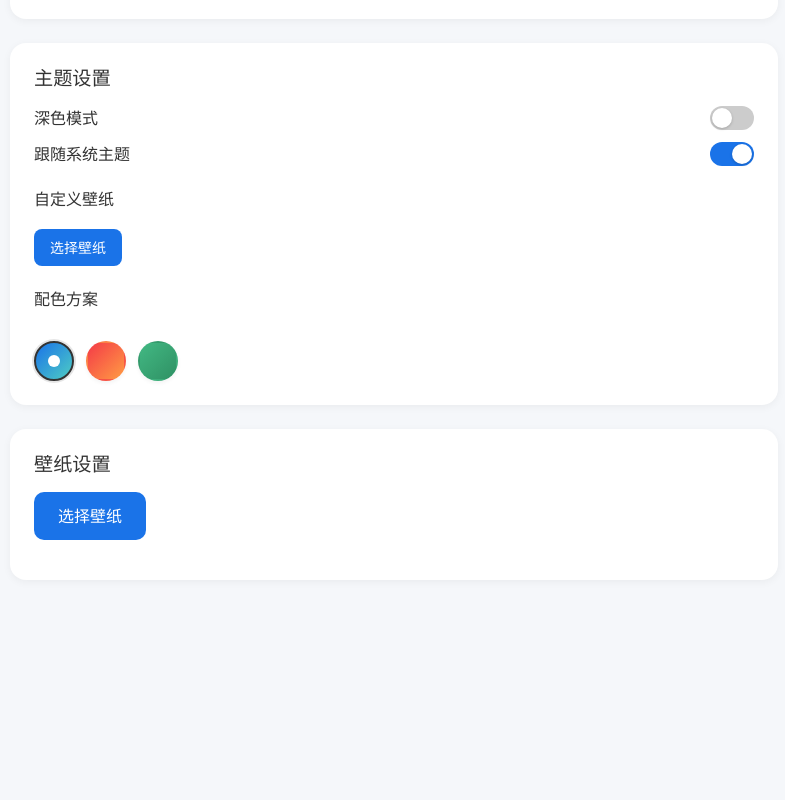
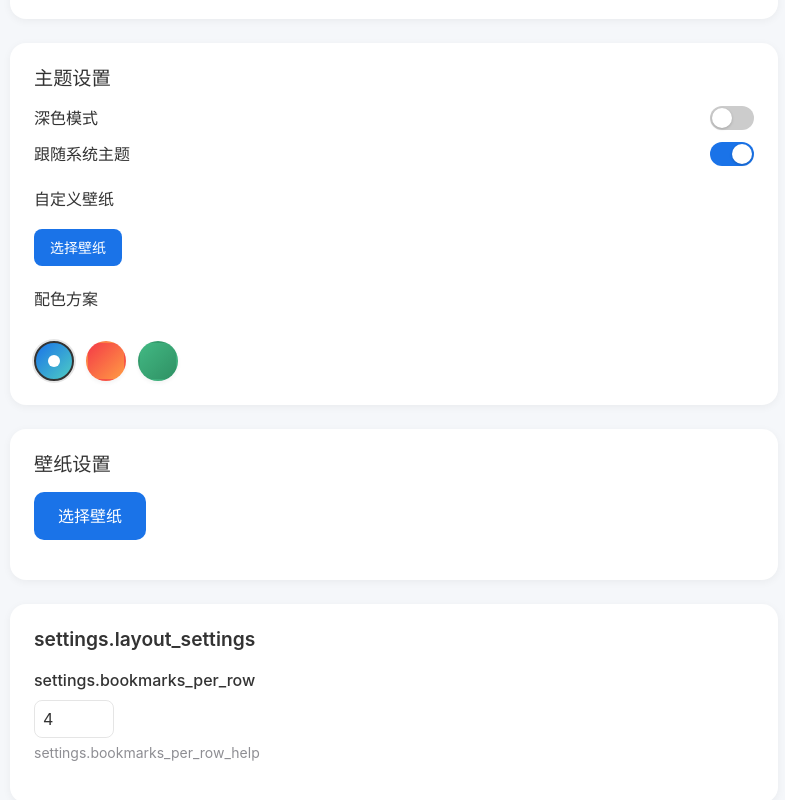
Before and after one commit to Farr1102/browser-bookmarks, a Vue app: page /settings in a window 1280 px wide. Shown: the part 312-1112 px from the top of the page, without its empty margins (246-1031 px from the left). Before the commit the page ends 932 px from the top, so only its background shows below. Built offline with nearby package versions, Linux system fonts and the light colour scheme.

Commit message:
修改打包错误

```diff
--- a/src/components/CategoryForm.vue
+++ b/src/components/CategoryForm.vue
@@ -48,7 +48,7 @@
 </template>
 
 <script setup lang="ts">
-import { reactive, computed, onMounted } from 'vue';
+import { reactive, onMounted } from 'vue';
 import { useLanguageStore } from '../stores/languageStore';
 
 const languageStore = useLanguageStore();
--- a/src/components/Sidebar.vue
+++ b/src/components/Sidebar.vue
@@ -3,7 +3,7 @@ import { ref, computed } from 'vue';
 import { useBookmarkStore } from '../stores/bookmarkStore';
 import { useLanguageStore } from '../stores/languageStore';
 
-const props = defineProps<{
+defineProps<{
   isOpen: boolean;
 }>();
 
--- a/src/components/ThemeToggle.vue
+++ b/src/components/ThemeToggle.vue
@@ -1,6 +1,7 @@
 <script setup lang="ts">
 import { ref, watch, onMounted, computed } from 'vue';
-import { useThemeStore, WallpaperPosition, ColorScheme } from '../stores/themeStore';
+import { useThemeStore } from '../stores/themeStore';
+import type { ColorScheme } from '../stores/themeStore';
 import { useLanguageStore } from '../stores/languageStore';
 
 const themeStore = useThemeStore();
@@ -8,7 +9,7 @@ const languageStore = useLanguageStore();
 const { t } = languageStore;
 
 // 响应式状态
-const isDarkMode = computed(() => themeStore.isDarkMode);
+const isDarkMode = ref(themeStore.isDarkMode);
 const useSystemTheme = computed(() => themeStore.settings.useSystemTheme);
 const customWallpaper = computed(() => themeStore.settings.customWallpaper);
 const wallpaperPosition = computed({
@@ -30,8 +31,8 @@ const wallpaperPreview = ref<string>(customWallpaper.value || '');
 const hasCustomWallpaper = computed(() => !!customWallpaper.value);
 
 // 监听 isDarkMode 变化
-watch(isDarkMode, (newValue) => {
-  themeStore.toggleDarkMode(newValue);
+watch(() => themeStore.isDarkMode, (newValue) => {
+  isDarkMode.value = newValue;
 });
 
 // 监听 useSystemTheme 变化
@@ -71,16 +72,6 @@ const toggleSystemTheme = () => {
 const updateWallpaperBlur = (event: Event) => {
   const value = (event.target as HTMLInputElement).value;
   wallpaperBlur.value = parseInt(value);
-};
-
-// 设置壁纸位置
-const updateWallpaperPosition = () => {
-  themeStore.setWallpaperPosition(wallpaperPosition.value);
-};
-
-// 设置颜色方案
-const setColorScheme = (scheme: ColorScheme) => {
-  themeStore.setColorScheme(scheme);
 };
 
 // 计算壁纸预览样式
--- a/src/stores/bookmarkStore.ts
+++ b/src/stores/bookmarkStore.ts
@@ -55,14 +55,16 @@ export const useBookmarkStore = defineStore('bookmarkStore', () => {
   // 获取分类路径（支持多级分类导航）
   const getCategoryPath = computed(() => (categoryId: string) => {
     const path: Category[] = [];
-    let current = categories.value.find(c => c.id === categoryId);
+    let current: Category | undefined = categories.value.find(c => c.id === categoryId);
 
     while (current) {
       path.unshift(current);
       if (current.parentId) {
-        current = categories.value.find(c => c.id === current?.parentId);
+        const parent = categories.value.find(c => c.id === current?.parentId);
+        if (!parent) break;
+        current = parent;
       } else {
-        current = null;
+        current = undefined;
       }
     }
 
--- /dev/null
+++ b/src/stores/layoutStore.ts
@@ -0,0 +1,57 @@
+import { defineStore } from 'pinia';
+import { ref, watch } from 'vue';
+
+// 存储键
+const LAYOUT_STORAGE_KEY = 'bookmark-layout-settings';
+
+// 默认设置
+const DEFAULT_BOOKMARKS_PER_ROW = 4;
+
+interface LayoutSettings {
+  bookmarksPerRow: number;
+}
+
+// 从 localStorage 加载设置
+const loadFromStorage = (): LayoutSettings => {
+  try {
+    const stored = localStorage.getItem(LAYOUT_STORAGE_KEY);
+    if (stored) {
+      return JSON.parse(stored);
+    }
+  } catch (error) {
+    console.error('读取布局设置失败:', error);
+  }
+  return {
+    bookmarksPerRow: DEFAULT_BOOKMARKS_PER_ROW
+  };
+};
+
+// 保存设置到 localStorage
+const saveToStorage = (settings: LayoutSettings): void => {
+  try {
+    localStorage.setItem(LAYOUT_STORAGE_KEY, JSON.stringify(settings));
+  } catch (error) {
+    console.error('保存布局设置失败:', error);
+  }
+};
+
+// 定义 store
+export const useLayoutStore = defineStore('layout', () => {
+  // 设置状态
+  const settings = ref<LayoutSettings>(loadFromStorage());
+
+  // 更新每行书签数
+  const setBookmarksPerRow = (value: number) => {
+    settings.value.bookmarksPerRow = value;
+  };
+
+  // 监听设置变化并保存
+  watch(settings, (newSettings) => {
+    saveToStorage(newSettings);
+  }, { deep: true });
+
+  return {
+    settings,
+    setBookmarksPerRow
+  };
+});
--- a/src/views/CategoryView.vue
+++ b/src/views/CategoryView.vue
@@ -1,11 +1,11 @@
 <script setup lang="ts">
-import { ref, computed, watch } from 'vue';
+import { ref, computed } from 'vue';
 import { useBookmarkStore } from '../stores/bookmarkStore';
 import { useLanguageStore } from '../stores/languageStore';
 import { useRoute } from 'vue-router';
+import { useLayoutStore } from '../stores/layoutStore';
 import BookmarkItem from '../components/BookmarkItem.vue';
 import AddBookmarkDialog from '../components/AddBookmarkDialog.vue';
-import type { Bookmark } from '../types/bookmark';
 
 const props = defineProps<{
   categoryId: string;
@@ -13,6 +13,7 @@ const props = defineProps<{
 
 const bookmarkStore = useBookmarkStore();
 const languageStore = useLanguageStore();
+const layoutStore = useLayoutStore();
 const route = useRoute();
 
 // 书签对话框状态
@@ -90,7 +91,9 @@ const pageTitle = computed(() => {
       <button class="add-button" @click="openAddBookmarkDialog">{{ languageStore.t('bookmark.add') }}</button>
     </div>
 
-    <div class="bookmarks-grid">
+    <div class="bookmarks-grid" :style="{
+      'grid-template-columns': `repeat(${layoutStore.settings.bookmarksPerRow}, 1fr)`
+    }">
       <BookmarkItem
         v-for="bookmark in bookmarks"
         :key="bookmark.id"
@@ -181,13 +184,12 @@ const pageTitle = computed(() => {
 
 .bookmarks-grid {
   display: grid;
-  grid-template-columns: repeat(auto-fill, minmax(280px, 1fr));
   gap: 1.5rem;
 }
 
 @media (max-width: 768px) {
   .bookmarks-grid {
-    grid-template-columns: 1fr;
+    grid-template-columns: 1fr !important;
   }
 
   .category-header {
--- a/src/views/Home.vue
+++ b/src/views/Home.vue
@@ -5,7 +5,7 @@ import { useLanguageStore } from '../stores/languageStore';
 import { useThemeStore } from '../stores/themeStore';
 import { RouterView, useRoute } from 'vue-router';
 import AddBookmarkDialog from '../components/AddBookmarkDialog.vue';
-import { type ColorScheme, colorSchemes } from '../stores/themeStore';
+import type { ColorScheme } from '../stores/themeStore';
 
 const bookmarkStore = useBookmarkStore();
 const languageStore = useLanguageStore();
@@ -19,7 +19,6 @@ const getCurrentCategoryId = computed(() => {
 });
 
 // 书签对话框状态
-const addBookmarkDialog = ref(null);
 const isAddBookmarkDialogOpen = ref(false);
 
 // 打开添加书签对话框
@@ -120,6 +119,21 @@ const toggleLanguage = () => {
 // 切换主题
 const toggleDarkMode = () => {
   themeStore.toggleDarkMode();
+};
+
+const colorSchemes: Record<string, { light: { primary: string; danger: string }; dark: { primary: string; danger: string } }> = {
+  ocean: {
+    light: { primary: '#1a73e8', danger: '#dc3545' },
+    dark: { primary: '#4ecdc4', danger: '#ff6b6b' }
+  },
+  sunset: {
+    light: { primary: '#f43b47', danger: '#dc3545' },
+    dark: { primary: '#ff9b44', danger: '#ff6b6b' }
+  },
+  forest: {
+    light: { primary: '#42b883', danger: '#dc3545' },
+    dark: { primary: '#2f9164', danger: '#ff6b6b' }
+  }
 };
 </script>
 
@@ -259,7 +273,7 @@ const toggleDarkMode = () => {
     <!-- 添加书签对话框 -->
     <AddBookmarkDialog
       :is-open="isAddBookmarkDialogOpen"
-      :initial-category-id="getCurrentCategoryId.value"
+      :initial-category-id="getCurrentCategoryId"
       @close="closeAddBookmarkDialog"
       @bookmark-added="closeAddBookmarkDialog"
     />
--- a/src/views/Settings.vue
+++ b/src/views/Settings.vue
@@ -1,14 +1,16 @@
 <script setup lang="ts">
-import { ref, onMounted } from 'vue';
+import { ref } from 'vue';
 import { useBookmarkStore } from '../stores/bookmarkStore';
 import { useLanguageStore } from '../stores/languageStore';
 import ThemeToggle from '../components/ThemeToggle.vue';
 import { useRouter } from 'vue-router';
 import { parseBookmarksFromHtml, isBookmarkHtmlFile } from '../utils/bookmarkParser';
 import { exportBookmarksToHtml } from '../utils/bookmarkExporter';
+import { useLayoutStore } from '../stores/layoutStore';
 
 const bookmarkStore = useBookmarkStore();
 const languageStore = useLanguageStore();
+const layoutStore = useLayoutStore();
 const router = useRouter();
 
 const wallpaperFile = ref<File | null>(null);
@@ -159,6 +161,26 @@ const handleWallpaperSelect = (event: Event) => {
         ></div>
       </div>
     </section>
+
+    <section class="settings-section">
+      <h2 class="section-title">{{ languageStore.t('settings.layout_settings') }}</h2>
+
+      <div class="layout-controls">
+        <div class="form-group">
+          <label class="form-label">{{ languageStore.t('settings.bookmarks_per_row') }}</label>
+          <div class="form-input-group">
+            <input
+              type="number"
+              v-model="layoutStore.settings.bookmarksPerRow"
+              min="2"
+              max="6"
+              class="number-input"
+            >
+          </div>
+          <p class="form-help">{{ languageStore.t('settings.bookmarks_per_row_help') }}</p>
+        </div>
+      </div>
+    </section>
   </div>
 </template>
 
@@ -292,4 +314,47 @@ const handleWallpaperSelect = (event: Event) => {
     text-align: center;
   }
 }
+
+.layout-controls {
+  margin-bottom: 1rem;
+}
+
+.form-group {
+  margin-bottom: 1rem;
+}
+
+.form-label {
+  display: block;
+  margin-bottom: 0.5rem;
+  color: var(--text-color);
+  font-weight: 500;
+}
+
+.form-input-group {
+  display: flex;
+  align-items: center;
+  gap: 0.5rem;
+}
+
+.number-input {
+  width: 80px;
+  padding: 0.5rem;
+  border: 1px solid var(--border-color);
+  border-radius: 8px;
+  background-color: var(--input-background);
+  color: var(--text-color);
+  font-size: 1rem;
+}
+
+.number-input:focus {
+  outline: none;
+  border-color: var(--primary-color);
+  box-shadow: 0 0 0 2px var(--primary-color-light);
+}
+
+.form-help {
+  margin-top: 0.25rem;
+  font-size: 0.875rem;
+  color: var(--text-light);
+}
 </style>
```
Also changed, not shown: src/components/BookmarkItem.vue (+78 -46 lines).
